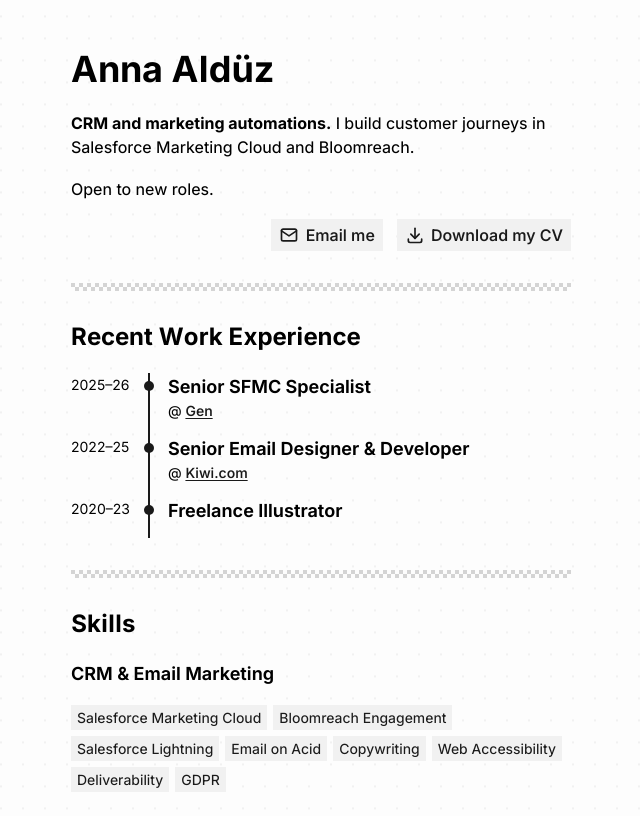
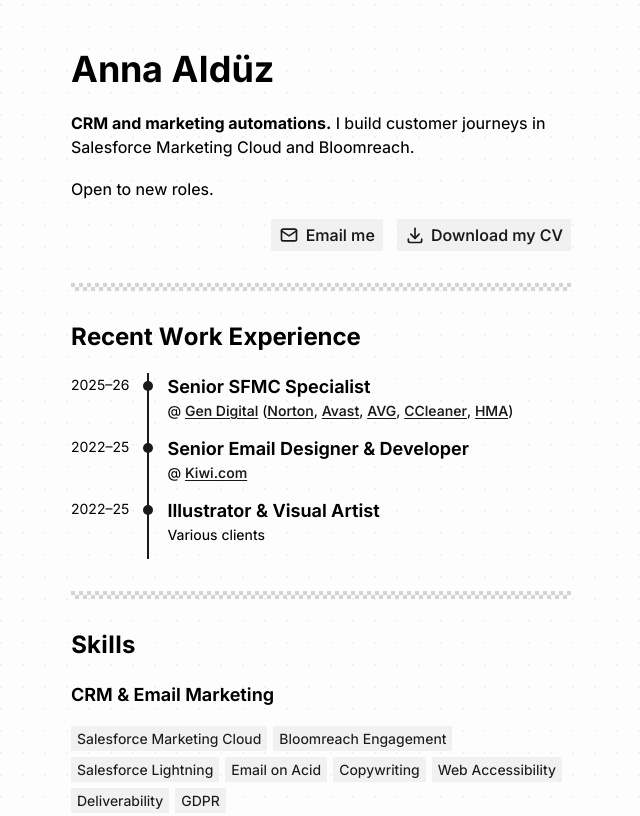
Before and after one commit to firletta/portfolio, a plain HTML site: page index.html in a window 1280 px wide. Shown: the top 816 px of the page, without its empty margins (319-959 px from the left). Drawn offline with Linux system fonts and the light colour scheme.

Commit message:
Update work experience

```diff
--- a/index.html
+++ b/index.html
@@ -93,7 +93,7 @@
         <div class="timeline-circle"><i></i></div>
         <div class="timeline-description">
           <h3>Senior SFMC Specialist</h3>
-          <p>@ <a target="_blank" rel="noopener noreferrer" href="https://www.gendigital.com" tabindex="0">Gen</a></p>
+          <p>@ <a target="_blank" rel="noopener noreferrer" href="https://www.gendigital.com" tabindex="0">Gen Digital</a> (<a target="_blank" rel="noopener noreferrer" href="https://www.norton.com" tabindex="0">Norton</a>, <a target="_blank" rel="noopener noreferrer" href="https://www.avast.com" tabindex="0">Avast</a>, <a target="_blank" rel="noopener noreferrer" href="https://www.avg.com" tabindex="0">AVG</a>, <a target="_blank" rel="noopener noreferrer" href="https://www.ccleaner.com" tabindex="0">CCleaner</a>, <a target="_blank" rel="noopener noreferrer" href="https://www.hidemyass.com" tabindex="0">HMA</a>)</p>
         </div>
       </li>
       <li>
@@ -104,11 +104,12 @@
           <p>@ <a target="_blank" rel="noopener noreferrer" href="https://www.kiwi.com" tabindex="0">Kiwi.com</a></p>
         </div>
       </li>
-        <li>
-        <span class="timeline-date">2020–23</span>
+      <li>
+        <span class="timeline-date">2022–25</span>
         <div class="timeline-circle"><i></i></div>
         <div class="timeline-description">
-          <h3>Freelance Illustrator</h3>
+          <h3>Illustrator & Visual Artist</h3>
+          <p>Various clients</p>
         </div>
       </li>
     </ul>
```
